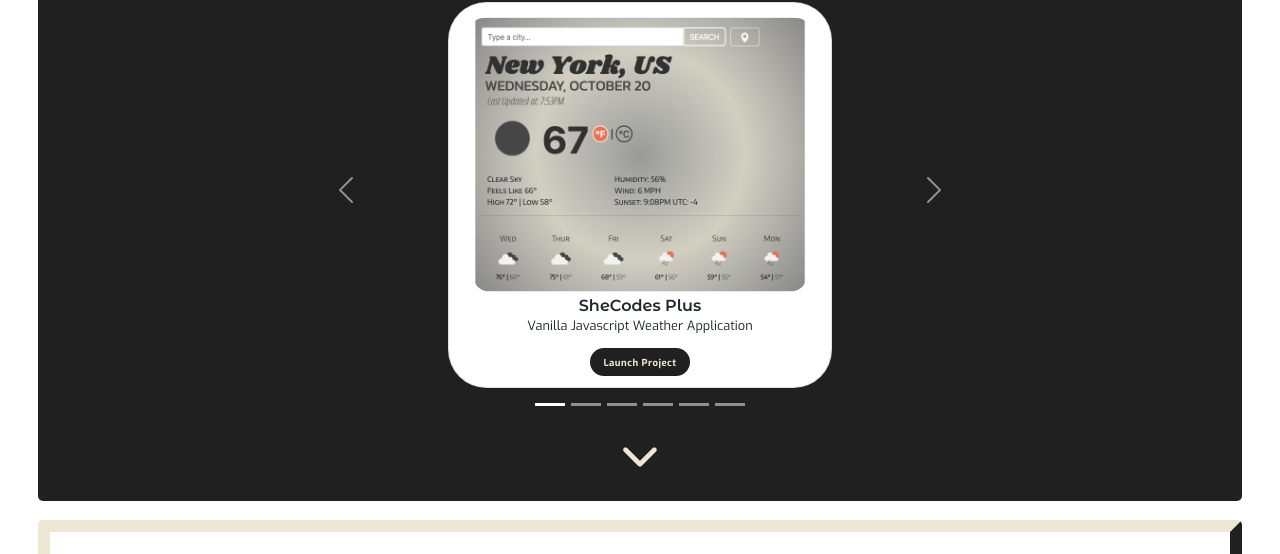
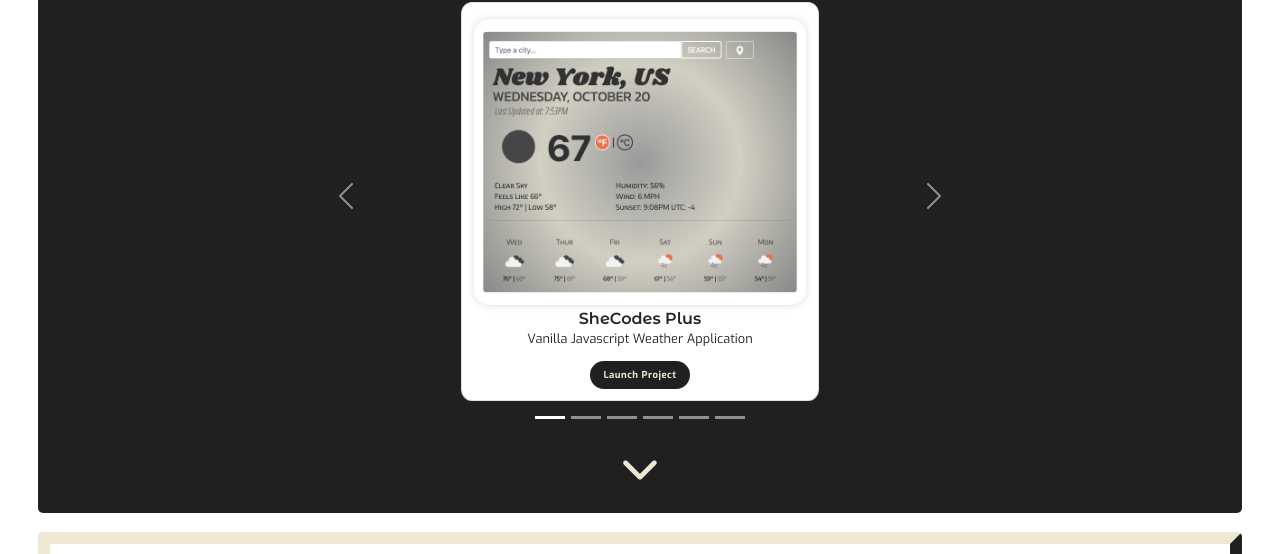
Before and after one commit to mimikomp/portfolio-project, a plain HTML site: page projects.html in a window 1280 px wide. Shown: the part 221-775 px from the top of the page. Drawn offline with nearby package versions, Linux system fonts and the light colour scheme; a web font is replaced by a local one.

Commit message:
Updated Carousel Styling

```diff
--- a/src/style.css
+++ b/src/style.css
@@ -537,9 +537,10 @@ p.about-paragraph {
   margin: 3vw auto;
   text-align: center;
   margin-bottom: 28px;
-  width: 30vw;
-  border-radius: 10%;
-  padding: 0.75vh 1vw;
+  width: 28vw;
+  border-radius: 3%;
+  padding: 0.75vh 0.5vw;
+  padding-top: 2vh;
 }
 .card-container {
   margin: 0 auto;
@@ -551,8 +552,9 @@ p.about-paragraph {
 .carousel-image {
   width: 26vw;
   margin: auto;
-  padding-top: 1vh;
   border-radius: 5%;
+  padding: 1.5vh 1vh;
+  box-shadow: 0px 0px 6px 0.7px rgba(154, 154, 154, 0.3);
 }
 .card-title {
   font-family: var(--primary-font);
```
Also changed, not shown: 2 other files.
